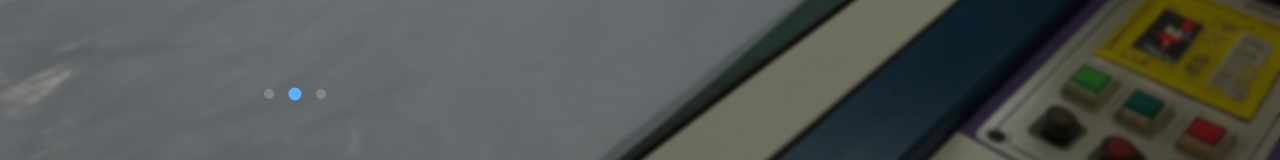
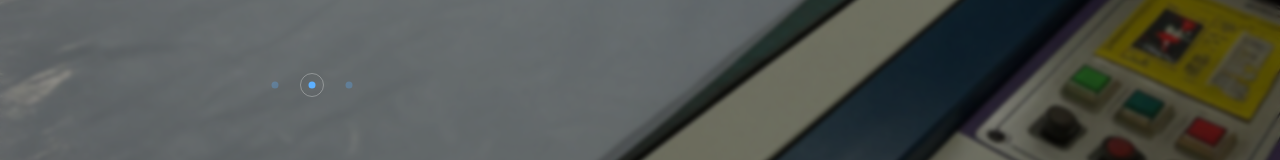
Before and after one commit to JinwonShen/jinwon-corporation, a Next.js app: page / in a window 1280 px wide. Shown: the part 532-692 px from the top of the page. Built offline with nearby package versions, Linux system fonts and the light colour scheme.

Commit message:
swiper 스타일 수정

```diff
--- a/src/styles/SwiperContainer.module.scss
+++ b/src/styles/SwiperContainer.module.scss
@@ -68,17 +68,51 @@
   z-index: 20;
 
   :global(.custom-bullet) {
-    width: 10px;
-    height: 10px;
-    background: #fff;
-    border-radius: 50%;
-    margin: 0 8px !important;
-    // cursor: pointer;
-    transition: all 0.3s ease;
+    position: relative;
+    width: 29px;
+    height: 29px;
+    margin: 0 5px;
+    background-color: transparent;
+    transition: all 0.3s;
+    opacity: 0.3;
   }
 
   :global(.custom-bullet.swiper-pagination-bullet-active) {
+    opacity: 1;
+  }
+
+  :global(.custom-bullet:before) {
+    content: "";
+    position: absolute;
+    left: 50%;
+    top: 50%;
+    display: block;
+    opacity: 0;
+    transform: translate(-50%,
+      -50%);
+    width: 45px;
+    height: 45px;
+    border: 1px solid rgba(255, 255, 255, 0.3);
+    border-radius: 50%;
+    transition: all 0.3s;
+  }
+
+  :global(.custom-bullet.swiper-pagination-bullet-active:before) {
+    opacity: 1;
+  width: 24px;
+  height: 24px;
+  }
+
+  :global(.custom-bullet:after) {
+    content: "";
+    display: block;
+    position: absolute;
+    left: 50%;
+    top: 50%;
+    transform: translate(-50%, -50%);
+    width: 7px;
+    height: 7px;
+    border-radius: 50%;
     background: $color-primary;
-    transform: scale(1.3);
   }
 }
```
Also changed, not shown: src/app/page.tsx (+55 -0 lines).
